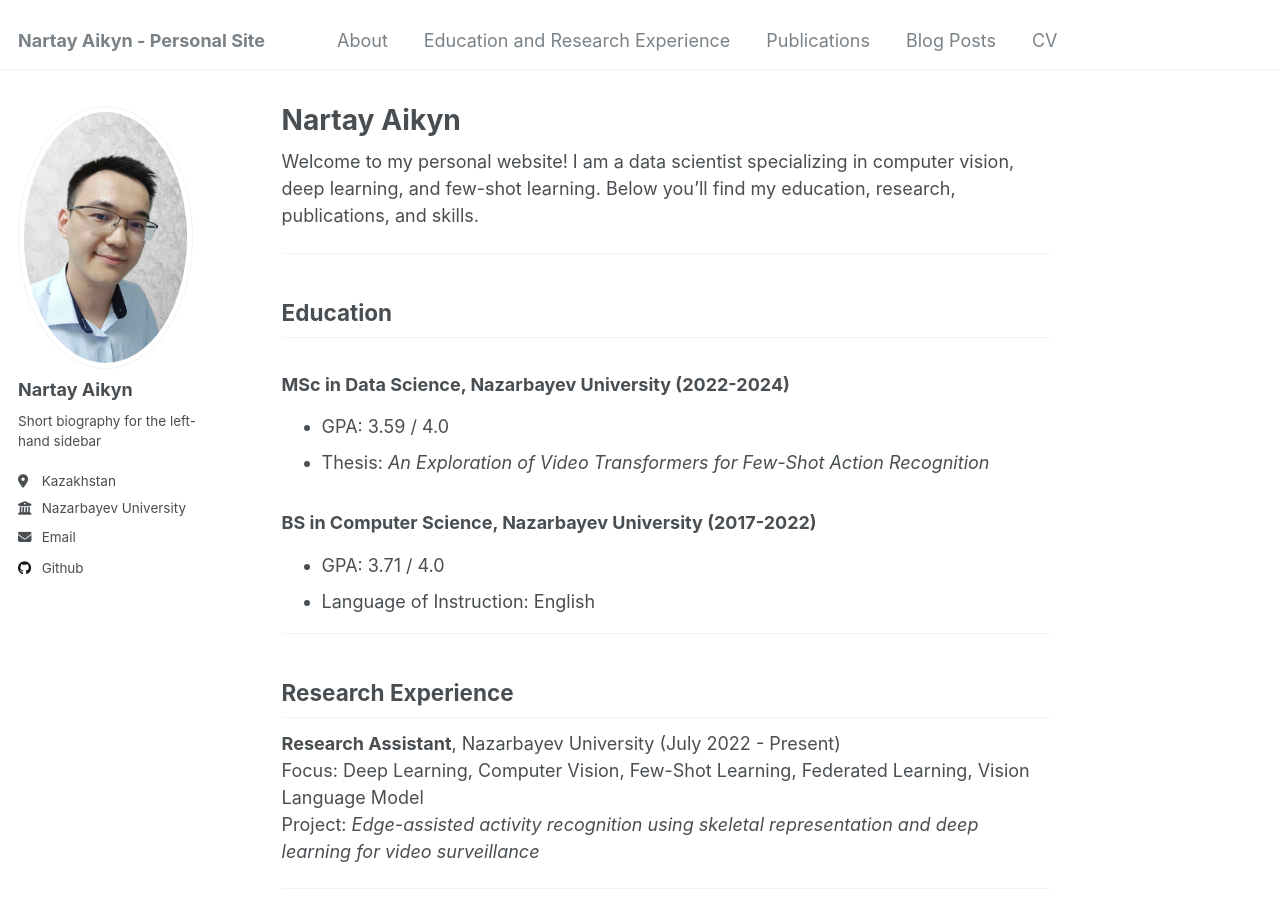
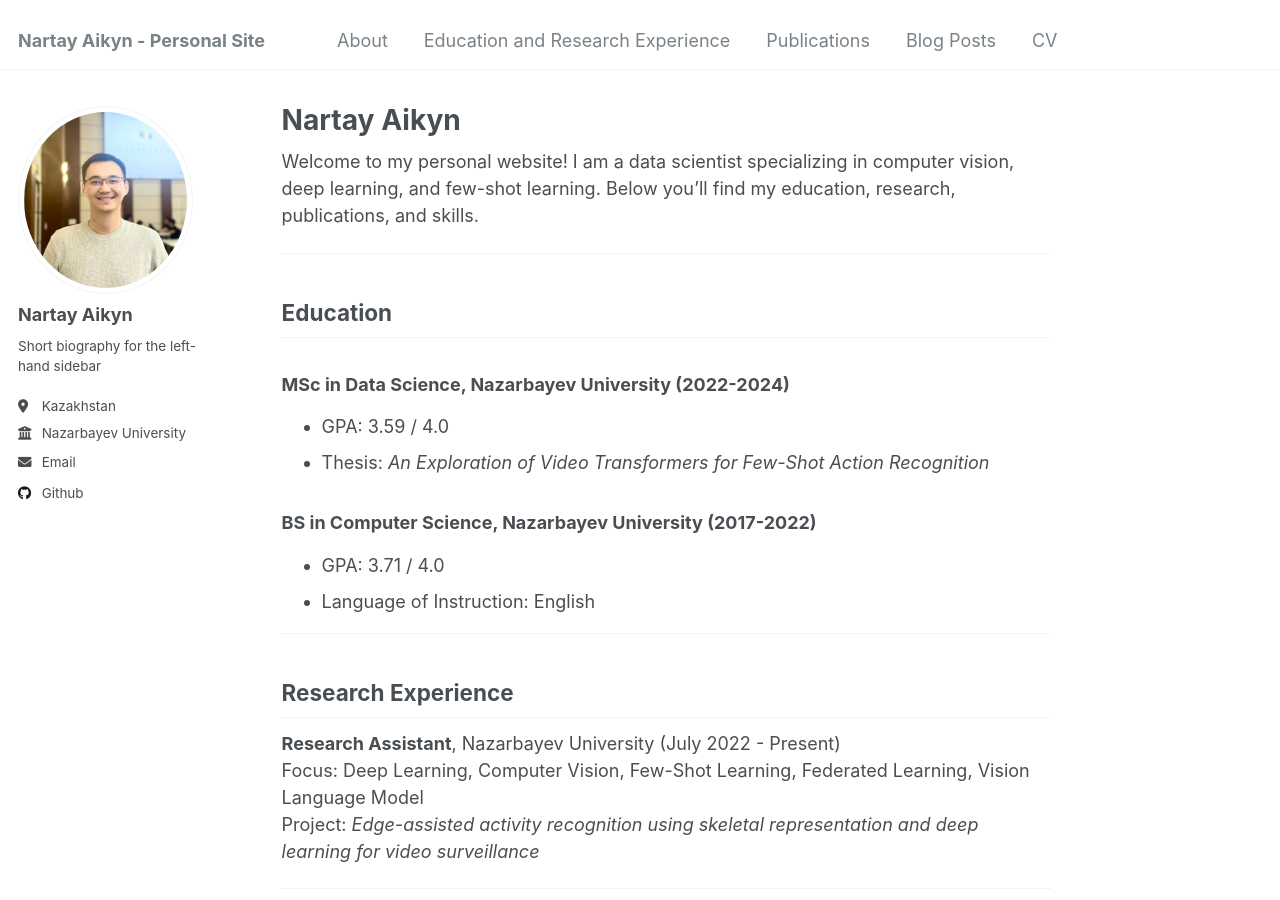
Before and after one commit to NartayAikyn/NartayAikyn.github.io, a Jekyll site: the page built from _pages/about.md, in a window 1280 px wide and 900 px high. Built offline with Jekyll 4.4.1, drawn with Linux system fonts in a browser that asks for light colours.

Commit message:
Update _config.yml

```diff
--- a/_config.yml
+++ b/_config.yml
@@ -21,7 +21,7 @@ repository               : "NartayAikyn/NartayAikyn.github.io"
 #               Additional customization can be done by editing /_includes/author-profile.html
 author:
   # Biographic information
-  avatar           : "profile.jpg"
+  avatar           : "profile_s.png"
   name             : "Nartay Aikyn"
   pronouns         : # example: "she/her"
   bio              : "Short biography for the left-hand sidebar"
```
